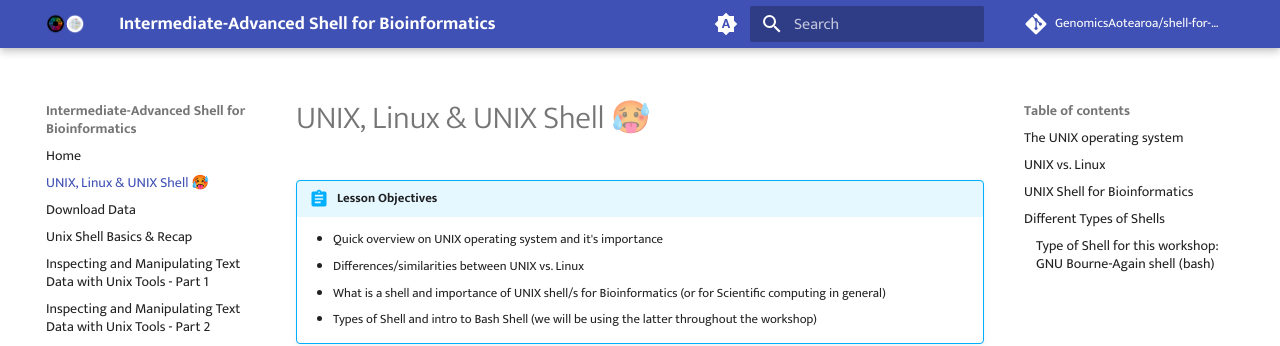
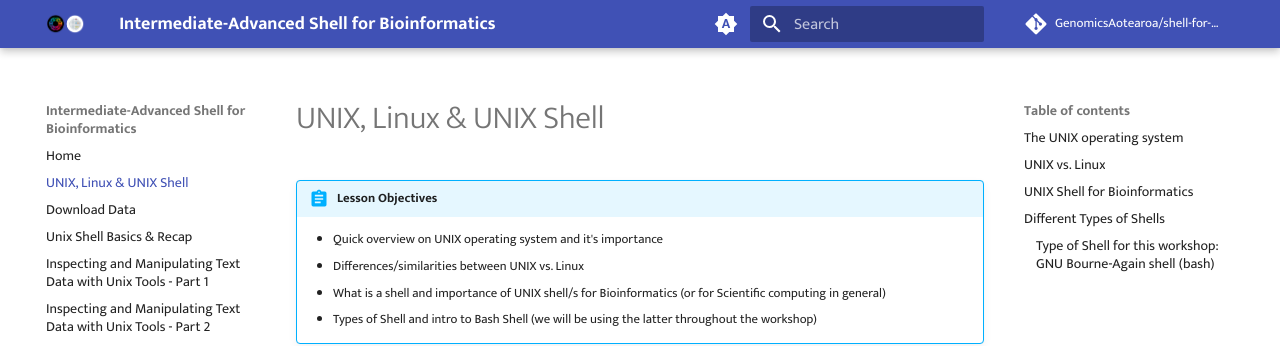
Before and after one commit to GenomicsAotearoa/shell-for-bioinformatics, an MkDocs documentation site: the page built from docs/0_introduction.md, in a window 1280 px wide and 900 px high. Shown: the top 346 px of the window. Built offline with MkDocs 1.6.1 and Material for MkDocs 9.7.7, drawn with Linux system fonts in a browser that asks for light colours; comment, search, counter and statistics services are not loaded.

Commit message:
remove emoji for the moment

```diff
--- a/docs/0_introduction.md
+++ b/docs/0_introduction.md
@@ -1,4 +1,4 @@
-# UNIX, Linux  & UNIX Shell 🥵
+# UNIX, Linux  & UNIX Shell
 
 !!! abstract "Lesson Objectives"
 
```
Also changed, not shown: docs/4_inspectmanipluate.md (line endings or trailing spaces).
